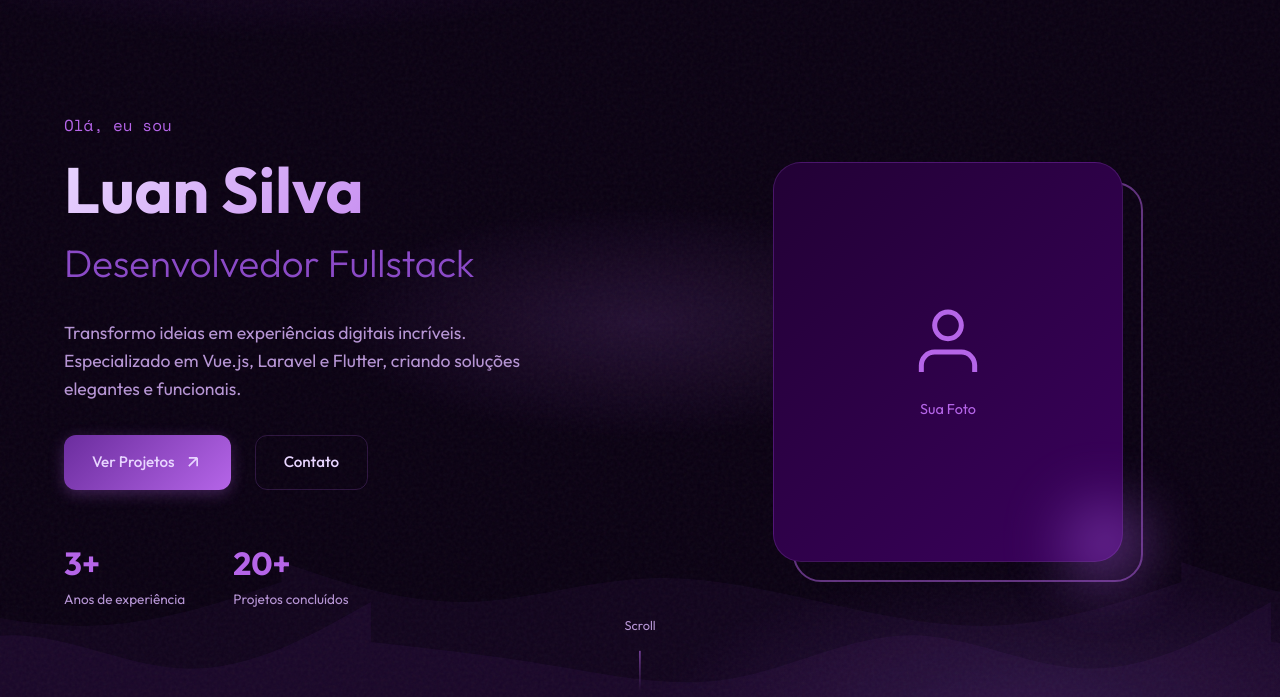
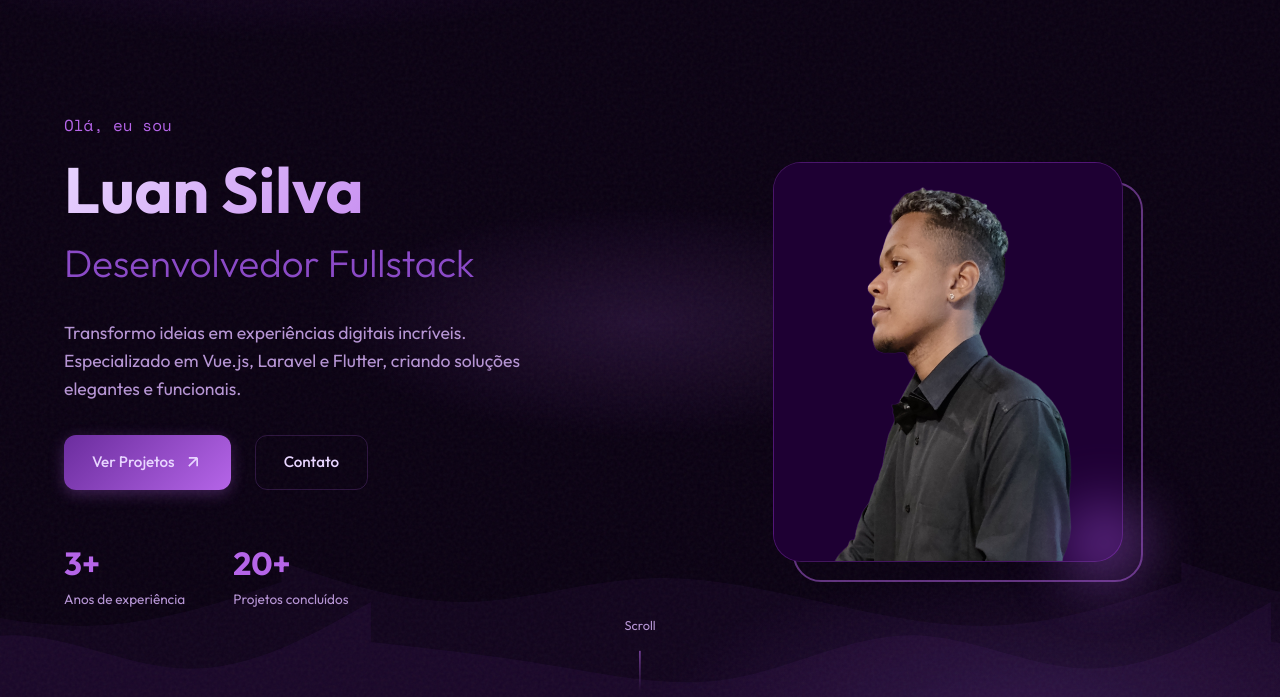
Before and after one commit to Luan-5ilva/Portfolio-2026, a plain HTML site: page index.html in a window 1280 px wide. Shown: the part 78-775 px from the top of the page. Drawn offline with nearby package versions, Linux system fonts and the light colour scheme; the site is published under a folder, as on GitHub Pages, so addresses that start at the root find nothing.

Commit message:
img src fix

```diff
--- a/index.html
+++ b/index.html
@@ -96,7 +96,7 @@
                     <div class="image-wrapper">
                         <div class="image-placeholder">
                             <!-- Substitua por sua imagem -->
-                            <img src="/assests/images/luan_silva.png" alt="Sua foto"
+                            <img src="assests/images/luan_silva.png" alt="Sua foto"
                                 onerror="this.style.display='none'; this.nextElementSibling.style.display='flex';">
                             <div class="placeholder-icon">
                                 <svg width="80" height="80" viewBox="0 0 24 24" fill="none" stroke="currentColor"
```
